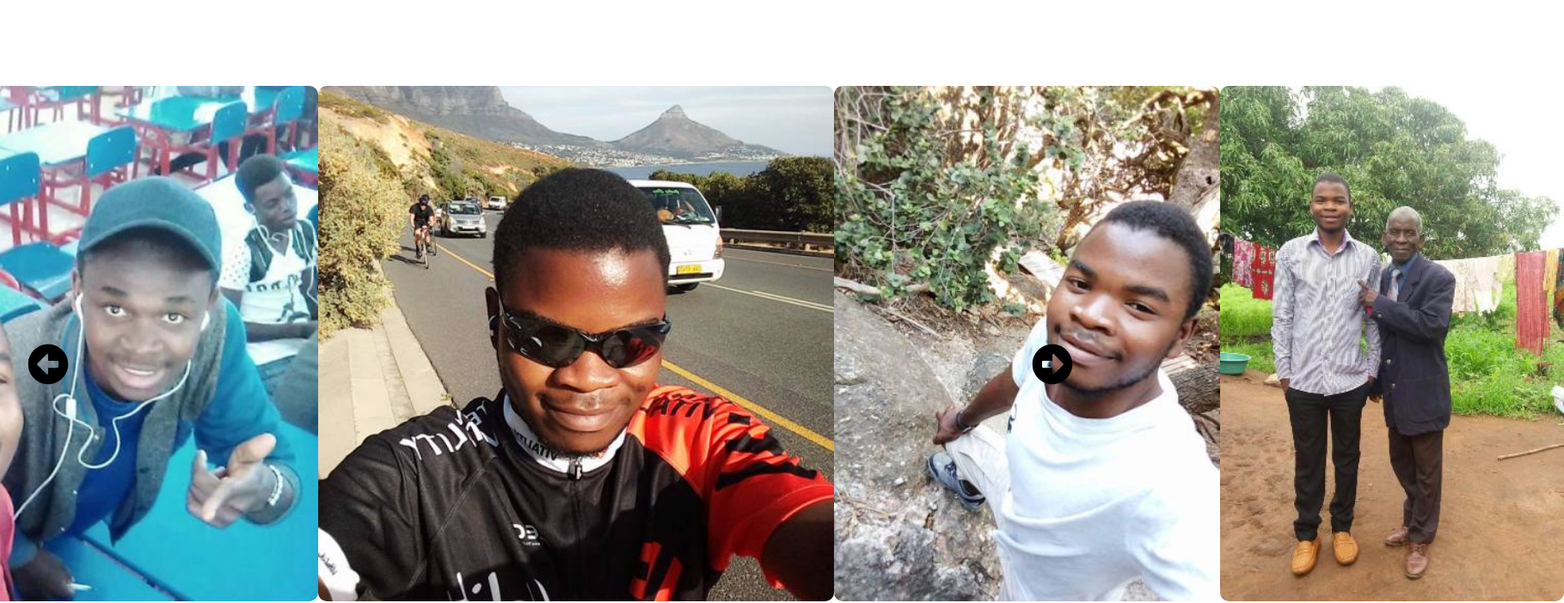
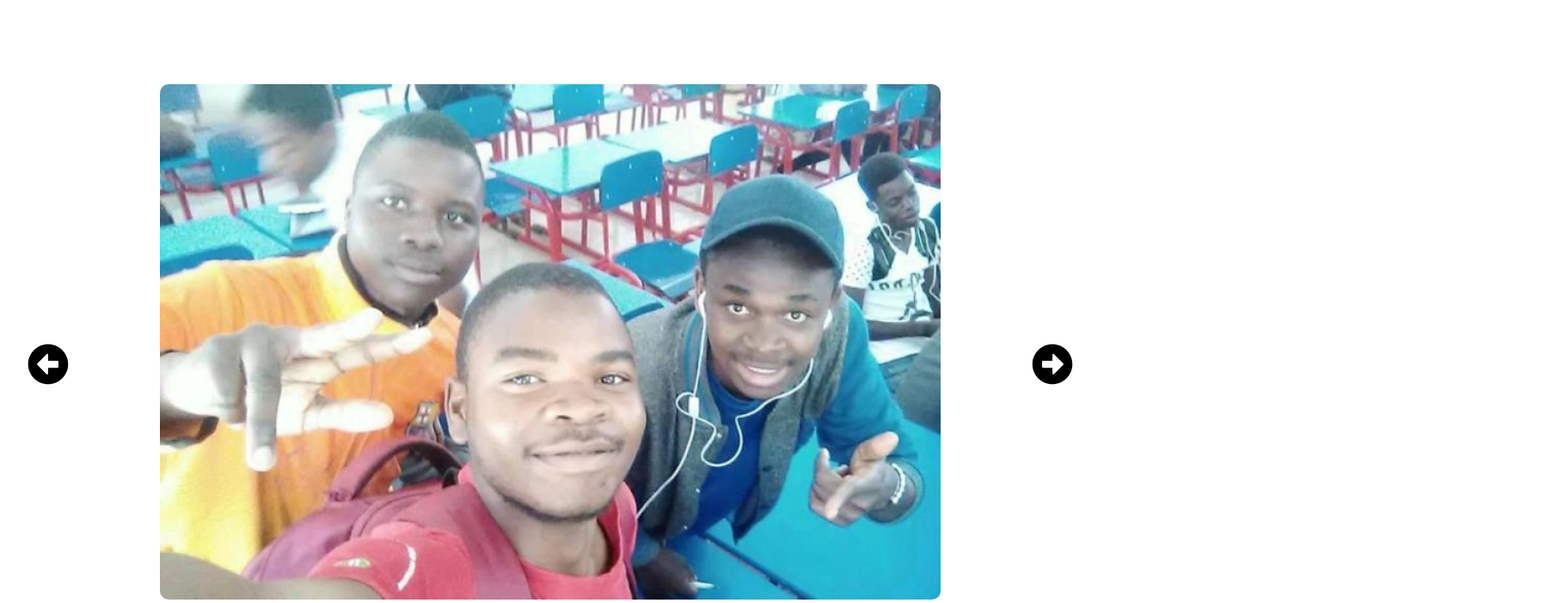
Before and after one commit to Johnnasimba/react-image-slider-v2, a React (Create React App) app: page / in a window 1280 px wide. Shown: the top 702 px of the page at 86% size, 1819 px wide, since content can reach past the window. Built offline with nearby package versions, Linux system fonts and the light colour scheme.

Commit message:
Displaying image based on it's index and adding animation

```diff
--- a/src/App.css
+++ b/src/App.css
@@ -35,3 +35,12 @@
   cursor: pointer;
   user-select: none;
 }
+.slide {
+  opacity: 0;
+  transition-duration: 1s ease;
+}
+.slide.active{
+  opacity: 1;
+  transition-duration: 1s;
+  transform: scale(1);
+}
--- a/src/components/ImageSlider.js
+++ b/src/components/ImageSlider.js
@@ -13,7 +13,6 @@ function ImageSlider({slides}) {
     const prevSlide = () => {
         setCurrent(current === 0? length - 1 : current - 1)
     }
-    console.log(current);
 
 //    Return nothing when slides array contains no data
     if(!Array.isArray(slides) ||slides.length <= 0) {
@@ -27,7 +26,17 @@ function ImageSlider({slides}) {
             <FaArrowAltCircleRight className="right-arrow" onClick={nextSlide} />
             {
                 SliderData.map((slide, index) => {
-                    return <img key={index} src={process.env.PUBLIC_URL + slide.image} className="image" alt="My images" />
+                    return(
+                        <div className={index === current? 'slide active': 'slide'} key={index} >
+                            {
+                                index === current && (
+                                    <img src={process.env.PUBLIC_URL + slide.image} className="image" alt="My images" />
+
+                                )
+                            }
+                        </div>
+                    )
+
                 })
             }
         </div>
```
